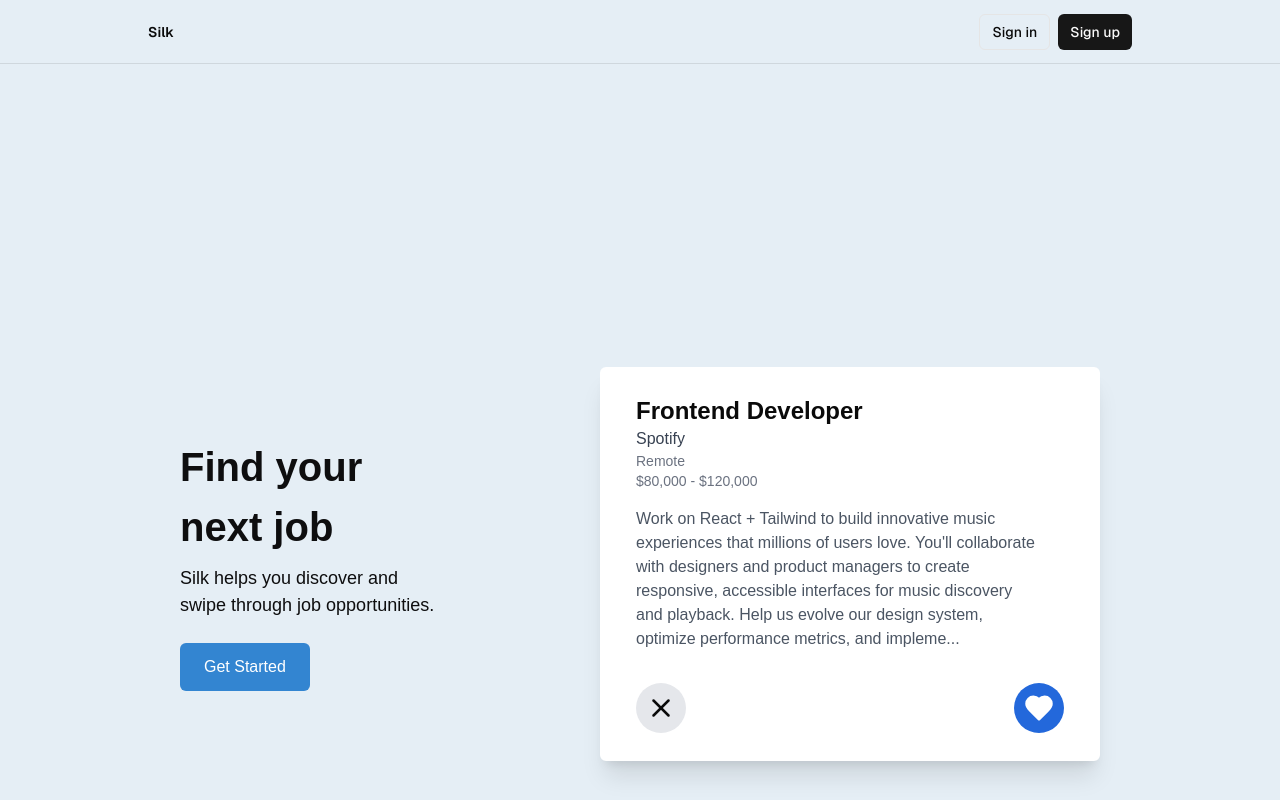
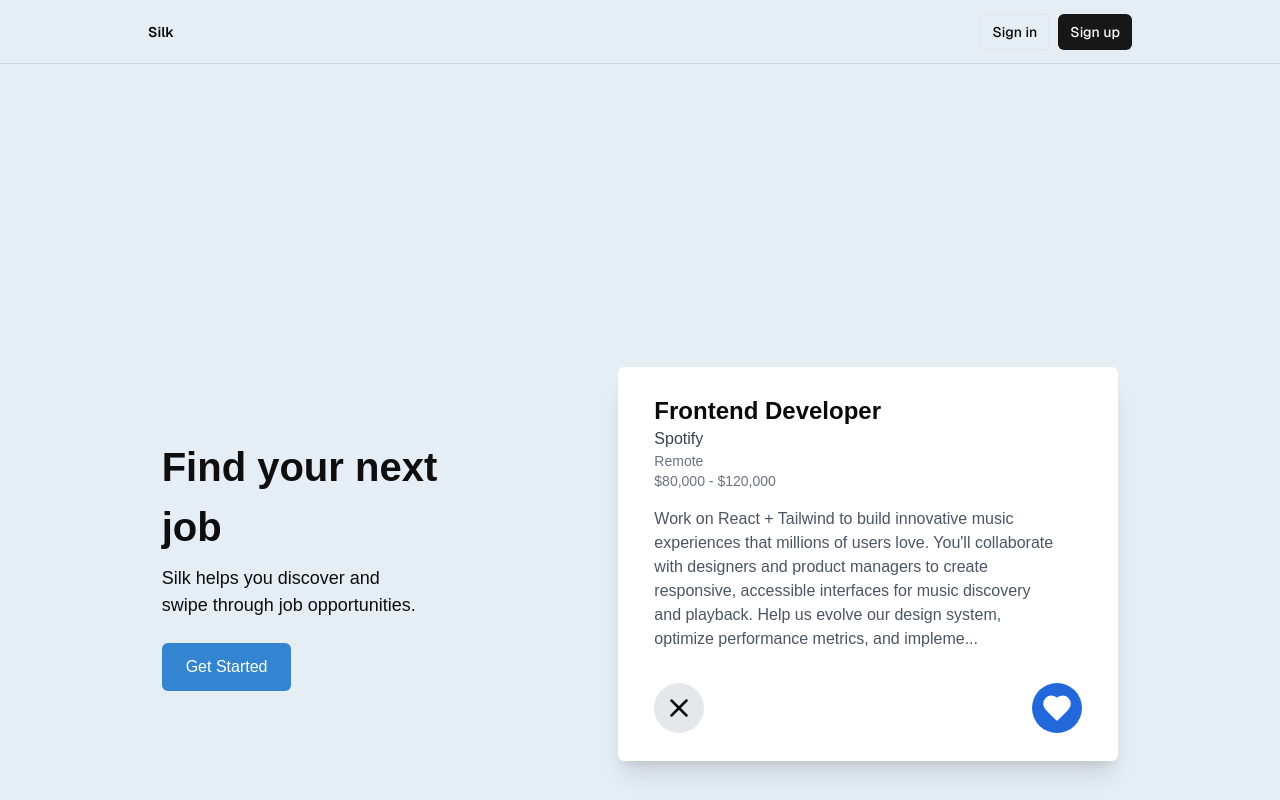
Before and after one commit to Isaac-G5900/supa-silk, a Next.js app: page / in a window 1280 px wide. Shown: the top 800 px of the page. Built offline with nearby package versions, Linux system fonts and the light colour scheme; no server answers.

Commit message:
changing something I changed before because it wouldn't let me make a wide box

```diff
--- a/app/layout.tsx
+++ b/app/layout.tsx
@@ -47,7 +47,7 @@ export default function RootLayout({
                   {!hasEnvVars ? <EnvVarWarning /> : <HeaderAuth />}
                 </div>
               </nav>
-              <div className="flex flex-col gap-20 max-w-5xl p-5">
+              <div className="flex flex-col gap-20 max-w-none p-5">
                 {children}
               </div>
 
```
